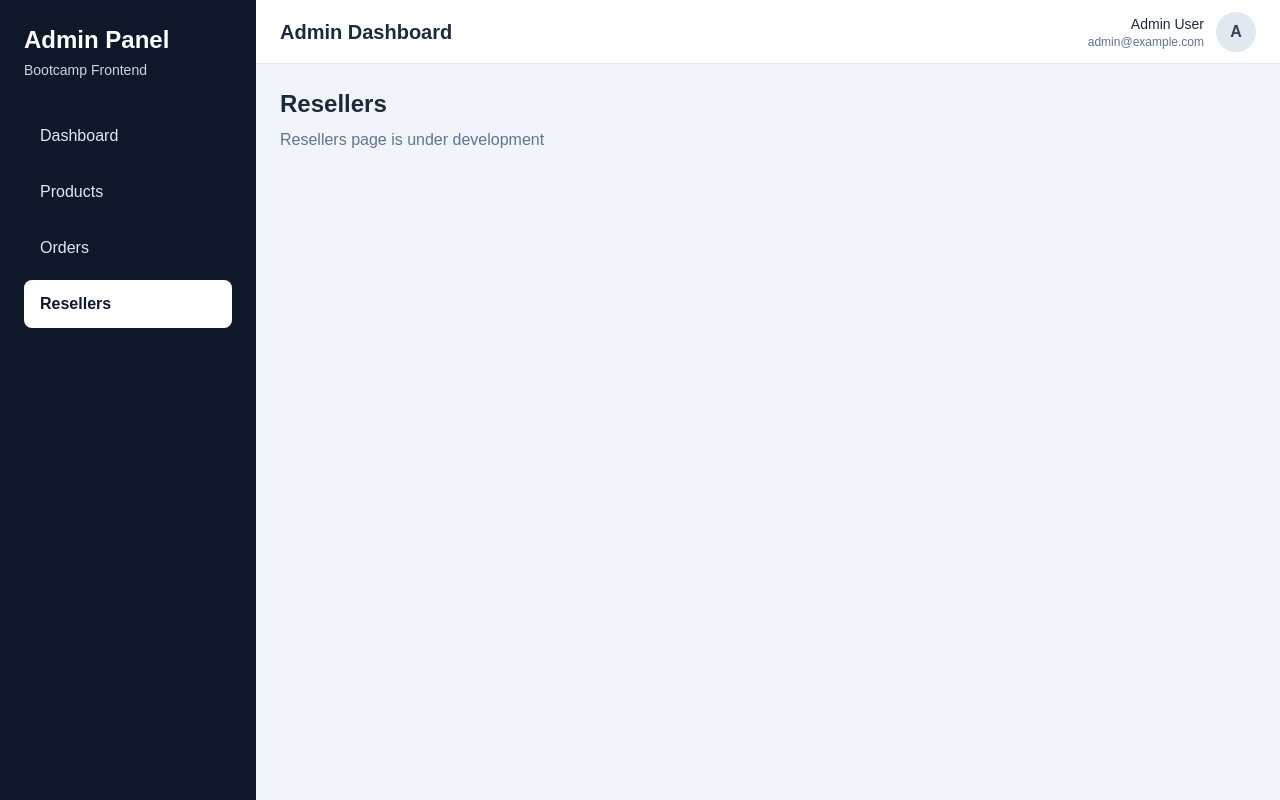
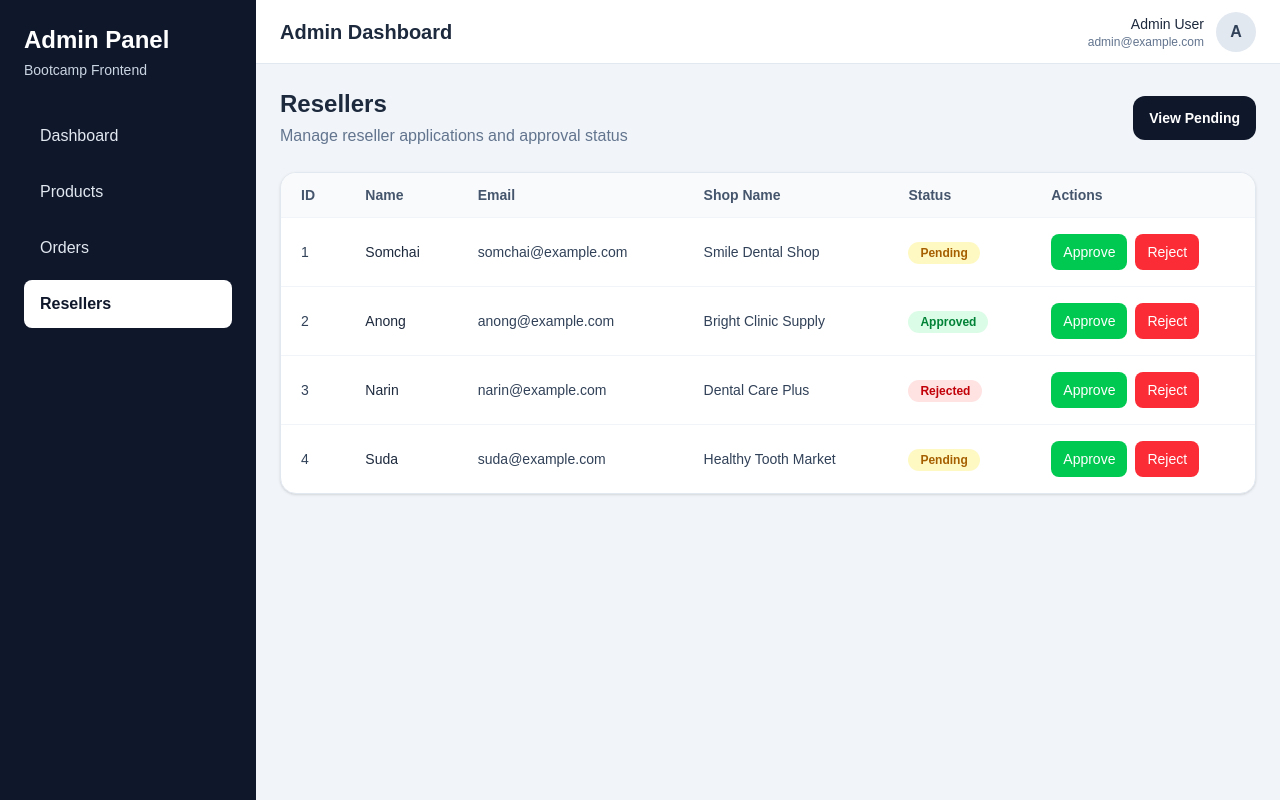
Before and after one commit to PanG1P/BootcampF, a Next.js app: page /admin/resellers in a window 1280 px wide. Built offline with nearby package versions, Linux system fonts and the light colour scheme.

Commit message:
Admin all No API

```diff
--- a/src/app/admin/orders/page.tsx
+++ b/src/app/admin/orders/page.tsx
@@ -1,8 +1,59 @@
+import OrderTable from "@/components/admin/OrderTable";
+
+// mock data คือข้อมูลจำลอง
+// ใช้สำหรับทำ UI ก่อน โดยยังไม่ต้องรอ backend
+const orders = [
+  {
+    id: "ORD-001",
+    customer: "Krittipong",
+    total: 1250,
+    status: "Pending" as const,
+    date: "2026-03-15",
+  },
+  {
+    id: "ORD-002",
+    customer: "Anan",
+    total: 2490,
+    status: "Paid" as const,
+    date: "2026-03-14",
+  },
+  {
+    id: "ORD-003",
+    customer: "Suda",
+    total: 980,
+    status: "Shipped" as const,
+    date: "2026-03-13",
+  },
+  {
+    id: "ORD-004",
+    customer: "Nida",
+    total: 1500,
+    status: "Cancelled" as const,
+    date: "2026-03-12",
+  },
+];
+
+// component หลักของหน้า /admin/orders
+// หน้าที่คือแสดงหัวข้อหน้า และส่งข้อมูล orders ไปยัง OrderTable
 export default function AdminOrdersPage() {
   return (
-    <div>
-      <h1 className="text-2xl font-bold text-slate-800">Orders</h1>
-      <p className="mt-2 text-slate-500">Orders page is under development</p>
+    <div className="space-y-6">
+      {/* ส่วนหัวของหน้า */}
+      <section className="flex items-center justify-between">
+        <div>
+          <h1 className="text-2xl font-bold text-slate-800">Orders</h1>
+          <p className="mt-1 text-slate-500">
+            Manage customer orders and order status
+          </p>
+        </div>
+
+        <button className="rounded-xl bg-slate-900 px-4 py-3 text-sm font-semibold text-white hover:bg-slate-800">
+          Export Orders
+        </button>
+      </section>
+
+      {/* เรียกใช้ตารางออเดอร์ และส่งข้อมูล orders ผ่าน props */}
+      <OrderTable orders={orders} />
     </div>
   );
 }
--- a/src/app/admin/resellers/page.tsx
+++ b/src/app/admin/resellers/page.tsx
@@ -1,8 +1,59 @@
+import ResellerTable from "@/components/admin/ResellerTable";
+
+// mock data สำหรับ reseller
+// ใช้ข้อมูลจำลองก่อน เพื่อสร้างหน้า UI ได้โดยไม่ต้องรอ backend
+const resellers = [
+  {
+    id: 1,
+    name: "Somchai",
+    email: "somchai@example.com",
+    shopName: "Smile Dental Shop",
+    status: "Pending" as const,
+  },
+  {
+    id: 2,
+    name: "Anong",
+    email: "anong@example.com",
+    shopName: "Bright Clinic Supply",
+    status: "Approved" as const,
+  },
+  {
+    id: 3,
+    name: "Narin",
+    email: "narin@example.com",
+    shopName: "Dental Care Plus",
+    status: "Rejected" as const,
+  },
+  {
+    id: 4,
+    name: "Suda",
+    email: "suda@example.com",
+    shopName: "Healthy Tooth Market",
+    status: "Pending" as const,
+  },
+];
+
+// component หลักของหน้า /admin/resellers
+// หน้าที่คือแสดงหัวข้อหน้า และส่งข้อมูล reseller ไปยัง ResellerTable
 export default function AdminResellersPage() {
   return (
-    <div>
-      <h1 className="text-2xl font-bold text-slate-800">Resellers</h1>
-      <p className="mt-2 text-slate-500">Resellers page is under development</p>
+    <div className="space-y-6">
+      {/* ส่วนหัวของหน้า */}
+      <section className="flex items-center justify-between">
+        <div>
+          <h1 className="text-2xl font-bold text-slate-800">Resellers</h1>
+          <p className="mt-1 text-slate-500">
+            Manage reseller applications and approval status
+          </p>
+        </div>
+
+        <button className="rounded-xl bg-slate-900 px-4 py-3 text-sm font-semibold text-white hover:bg-slate-800">
+          View Pending
+        </button>
+      </section>
+
+      {/* เรียกใช้ตาราง reseller และส่งข้อมูลผ่าน props */}
+      <ResellerTable resellers={resellers} />
     </div>
   );
 }
--- /dev/null
+++ b/src/components/admin/OrderTable.tsx
@@ -0,0 +1,101 @@
+// Type ของข้อมูล order
+type Order = {
+  id: string;
+  customer: string;
+  total: number;
+  status: "Pending" | "Paid" | "Shipped" | "Cancelled";
+  date: string;
+};
+
+// props ของ component
+type OrderTableProps = {
+  orders: Order[];
+};
+
+// component ตารางออเดอร์
+export default function OrderTable({ orders }: OrderTableProps) {
+  return (
+    <div className="overflow-x-auto rounded-2xl bg-white border border-slate-200 shadow-sm">
+      <table className="w-full text-left">
+
+        {/* หัวตาราง */}
+        <thead className="bg-slate-50">
+          <tr>
+            <th className="px-5 py-3 text-sm font-semibold text-slate-600">
+              Order ID
+            </th>
+            <th className="px-5 py-3 text-sm font-semibold text-slate-600">
+              Customer
+            </th>
+            <th className="px-5 py-3 text-sm font-semibold text-slate-600">
+              Date
+            </th>
+            <th className="px-5 py-3 text-sm font-semibold text-slate-600">
+              Total
+            </th>
+            <th className="px-5 py-3 text-sm font-semibold text-slate-600">
+              Status
+            </th>
+            <th className="px-5 py-3 text-sm font-semibold text-slate-600">
+              Actions
+            </th>
+          </tr>
+        </thead>
+
+        {/* ข้อมูลในตาราง */}
+        <tbody>
+          {orders.map((order) => (
+            <tr key={order.id} className="border-t border-slate-100">
+
+              <td className="px-5 py-4 text-sm font-medium text-slate-800">
+                {order.id}
+              </td>
+
+              <td className="px-5 py-4 text-sm text-slate-700">
+                {order.customer}
+              </td>
+
+              <td className="px-5 py-4 text-sm text-slate-700">
+                {order.date}
+              </td>
+
+              <td className="px-5 py-4 text-sm text-slate-700">
+                ฿{order.total.toLocaleString()}
+              </td>
+
+              {/* แสดงสีตามสถานะ */}
+              <td className="px-5 py-4 text-sm">
+                <span
+                  className={`rounded-full px-3 py-1 text-xs font-semibold ${
+                    order.status === "Paid"
+                      ? "bg-green-100 text-green-700"
+                      : order.status === "Pending"
+                      ? "bg-yellow-100 text-yellow-700"
+                      : order.status === "Shipped"
+                      ? "bg-blue-100 text-blue-700"
+                      : "bg-red-100 text-red-700"
+                  }`}
+                >
+                  {order.status}
+                </span>
+              </td>
+              {/* ปุ่มจัดการ */}
+              <td className="px-5 py-4">
+                <div className="flex gap-2">
+                  <button className="rounded-lg bg-slate-900 px-3 py-2 text-sm text-white">
+                    View
+                  </button>
+                  <button className="rounded-lg bg-red-500 px-3 py-2 text-sm text-white">
+                    Cancel
+                  </button>
+                </div>
+              </td>
+
+            </tr>
+          ))}
+        </tbody>
+
+      </table>
+    </div>
+  );
+}
--- /dev/null
+++ b/src/components/admin/ResellerTable.tsx
@@ -0,0 +1,85 @@
+// กำหนดรูปแบบข้อมูลของ reseller 1 คน
+// ใช้บอกว่า reseller แต่ละรายการต้องมีข้อมูลอะไรบ้าง
+type Reseller = {
+  id: number;
+  name: string;
+  email: string;
+  shopName: string;
+  status: "Pending" | "Approved" | "Rejected";
+};
+
+// กำหนด props ของ component
+// component นี้ต้องรับข้อมูล resellers เข้ามาเป็น array
+type ResellerTableProps = {
+  resellers: Reseller[];
+};
+
+// component สำหรับแสดงตาราง reseller
+export default function ResellerTable({ resellers }: ResellerTableProps) {
+  return (
+    <div className="overflow-x-auto rounded-2xl bg-white border border-slate-200 shadow-sm">
+      <table className="w-full text-left">
+        {/* ส่วนหัวของตาราง */}
+        <thead className="bg-slate-50">
+          <tr>
+            <th className="px-5 py-3 text-sm font-semibold text-slate-600">ID</th>
+            <th className="px-5 py-3 text-sm font-semibold text-slate-600">Name</th>
+            <th className="px-5 py-3 text-sm font-semibold text-slate-600">Email</th>
+            <th className="px-5 py-3 text-sm font-semibold text-slate-600">Shop Name</th>
+            <th className="px-5 py-3 text-sm font-semibold text-slate-600">Status</th>
+            <th className="px-5 py-3 text-sm font-semibold text-slate-600">Actions</th>
+          </tr>
+        </thead>
+
+        {/* ส่วนข้อมูลในตาราง */}
+        <tbody>
+          {/* ใช้ map วนลูปข้อมูล reseller เพื่อสร้างแถวทีละรายการ */}
+          {resellers.map((reseller) => (
+            <tr key={reseller.id} className="border-t border-slate-100">
+              <td className="px-5 py-4 text-sm text-slate-700">{reseller.id}</td>
+
+              <td className="px-5 py-4 text-sm font-medium text-slate-800">
+                {reseller.name}
+              </td>
+
+              <td className="px-5 py-4 text-sm text-slate-700">
+                {reseller.email}
+              </td>
+
+              <td className="px-5 py-4 text-sm text-slate-700">
+                {reseller.shopName}
+              </td>
+
+              {/* แสดงสีตามสถานะ */}
+              <td className="px-5 py-4 text-sm">
+                <span
+                  className={`rounded-full px-3 py-1 text-xs font-semibold ${
+                    reseller.status === "Approved"
+                      ? "bg-green-100 text-green-700"
+                      : reseller.status === "Pending"
+                      ? "bg-yellow-100 text-yellow-700"
+                      : "bg-red-100 text-red-700"
+                  }`}
+                >
+                  {reseller.status}
+                </span>
+              </td>
+
+              {/* ปุ่มจัดการสถานะ */}
+              <td className="px-5 py-4">
+                <div className="flex gap-2">
+                  <button className="rounded-lg bg-green-500 px-3 py-2 text-sm font-medium text-white hover:bg-green-600">
+                    Approve
+                  </button>
+                  <button className="rounded-lg bg-red-500 px-3 py-2 text-sm font-medium text-white hover:bg-red-600">
+                    Reject
+                  </button>
+                </div>
+              </td>
+            </tr>
+          ))}
+        </tbody>
+      </table>
+    </div>
+  );
+}
```
